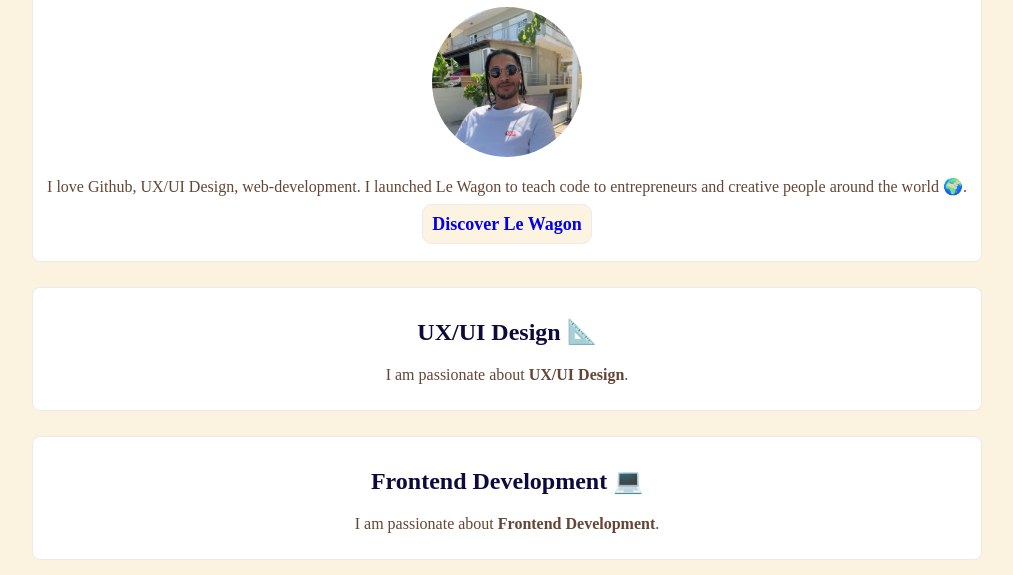
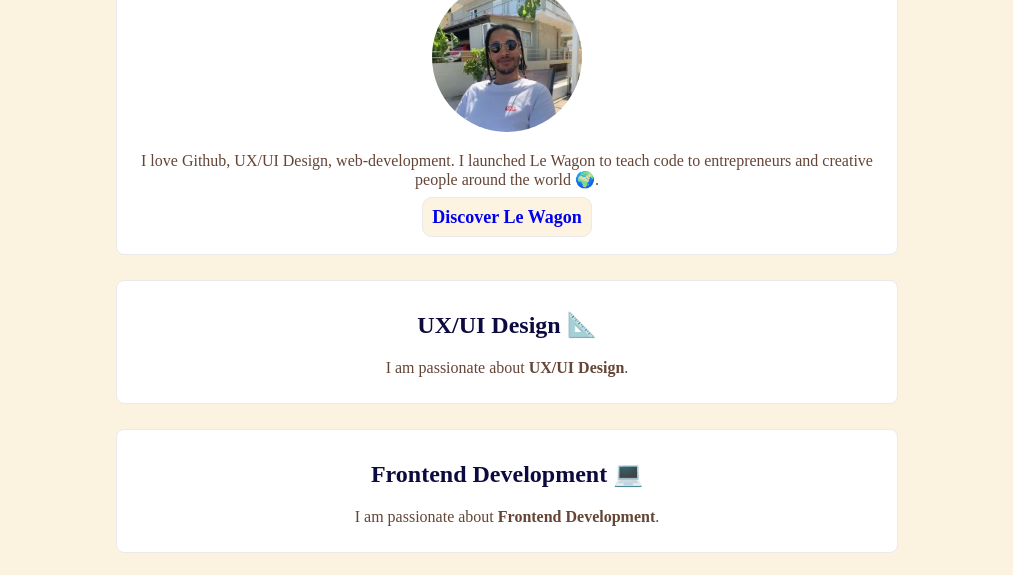
Before and after one commit to AlainRipoux/profile, a plain HTML site: page index.html in a window 1280 px wide. Shown: the part 143-718 px from the top of the page, without its empty margins (133-1146 px from the left). Drawn offline with Linux system fonts and the light colour scheme.

Commit message:
make my profile prettier

```diff
--- a/style.css
+++ b/style.css
@@ -24,7 +24,6 @@ body {
   background-color: #f9ebc88d;
   color: #644536;
   text-align: center;
-  padding: 25px;
   display: flex;
   flex-direction: column;
   justify-content: center;
@@ -72,7 +71,8 @@ a:hover {
   padding: 10px;
   margin: 25px auto;
   border-radius: 8px;
-  border: 1.5px solid #EAEAEA
+  border: 1.5px solid #EAEAEA;
+  width: 80%;
 }
 
 .fa-brands {
```
Also changed, not shown: 1 other file.
